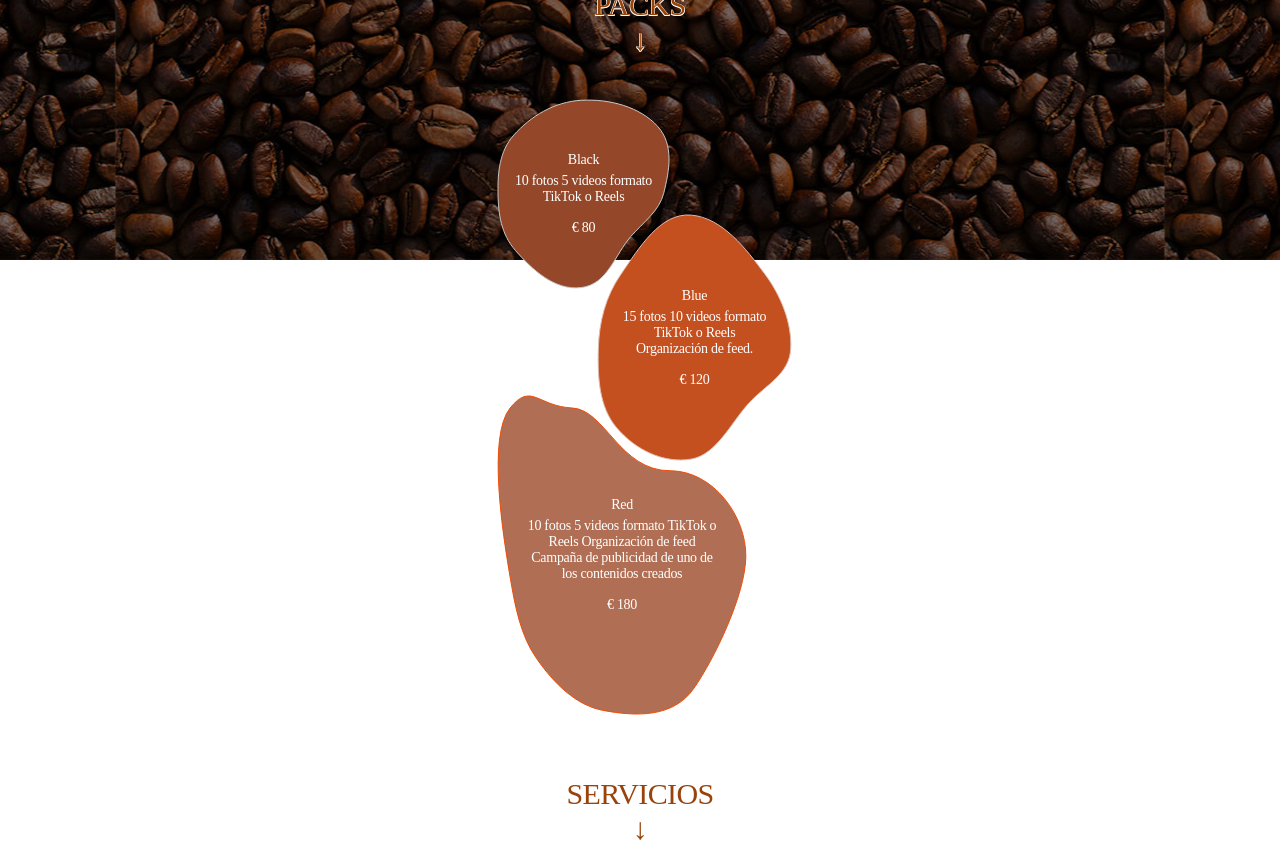
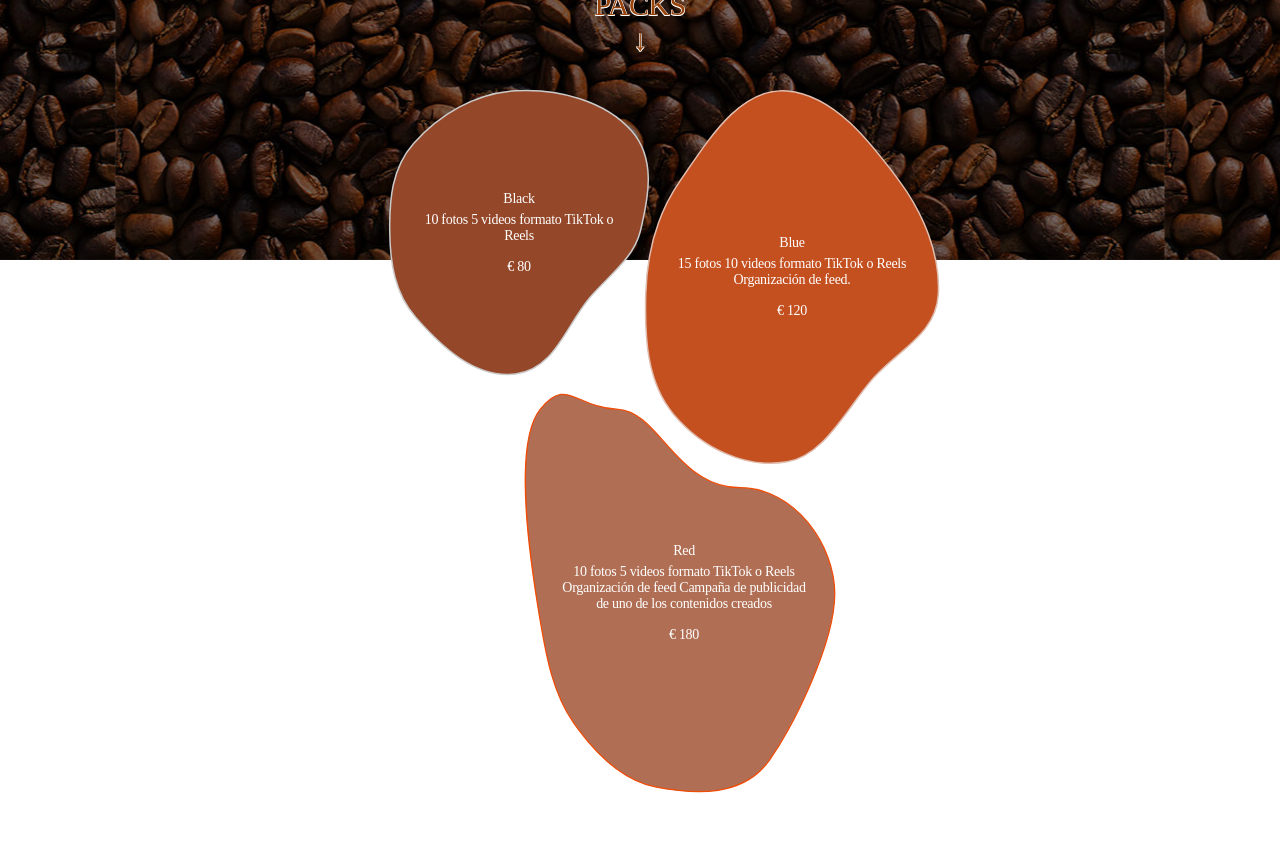
Before and after one commit to SantiCasanova/Merle, a React (Vite) app: page / in a window 1280 px wide. Shown: the part 540-1403 px from the top of the page. Built offline with nearby package versions, Linux system fonts and the light colour scheme.

Commit message:
packs responsive

```diff
--- a/src/components/packs/Packs.jsx
+++ b/src/components/packs/Packs.jsx
@@ -1,25 +1,44 @@
+import { useState, useEffect } from 'react'
 import { PacksContainerStyled } from './Packs.styled'
 import Pack from './pack/Pack'
 
 function Packs() {
+  const [windowSize, setWindowSize] = useState(window.innerWidth)
+
+  useEffect(() => {
+    function handleResize() {
+      setWindowSize(window.innerWidth)
+    }
+
+    window.addEventListener('resize', handleResize)
+
+    return () => {
+      window.removeEventListener('resize', handleResize)
+    }
+  }, [])
+
+  // width={'15.625rem'}
+  // height={'20rem'}
+  // top={'19.125rem'}
+  // left={'0.813rem'}
   return (
     <PacksContainerStyled>
       <Pack
         image={'../../public/firstPackImage.svg'}
-        width={'10.813rem'}
-        height={'11.875rem'}
-        top={'0.625rem'}
-        left={'0.813rem'}
+        width={windowSize < 768 ? '10.813rem' : '16.375rem'}
+        height={windowSize < 768 ? '11.875rem' : '18rem'}
+        top={windowSize < 768 ? '0.625rem' : '0rem'}
+        left={windowSize < 768 ? '0.813rem' : '-6rem'}
         title={'Black'}
         description={'10 fotos 5 videos formato TikTok o Reels'}
         price={'80'}
       />
       <Pack
         image={'../../public/secondPackImage.svg'}
-        width={'12.188rem'}
-        height={'15.5rem'}
-        top={'7.813rem'}
-        left={'7.063rem'}
+        width={windowSize < 768 ? '12.188rem' : '18.5rem'}
+        height={windowSize < 768 ? '15.5rem' : '23.5rem'}
+        top={windowSize < 768 ? '7.813rem' : '0rem'}
+        left={windowSize < 768 ? '7.063rem' : '10rem'}
         title={'Blue'}
         description={
           '15 fotos 10 videos formato TikTok o Reels Organización de feed.'
@@ -28,10 +47,10 @@ function Packs() {
       />
       <Pack
         image={'../../public/thirdPackImage.svg'}
-        width={'15.625rem'}
-        height={'20rem'}
-        top={'19.125rem'}
-        left={'0.813rem'}
+        width={windowSize < 768 ? '15.625rem' : '20rem'}
+        height={windowSize < 768 ? '20rem' : '25rem'}
+        top={windowSize < 768 ? '19.125rem' : '19rem'}
+        left={windowSize < 768 ? '0.813rem' : '2.5rem'}
         title={'Red'}
         description={
           '10 fotos 5 videos formato TikTok o Reels Organización de feed Campaña de publicidad de uno de los contenidos creados'
--- a/src/components/packs/Packs.styled.js
+++ b/src/components/packs/Packs.styled.js
@@ -4,4 +4,8 @@ export const PacksContainerStyled = styled.div`
   position: relative;
   width: 19.5rem;
   height: 40rem;
+
+  @media (min-width: 768px) {
+    height: 45rem;
+  }
 `
```
